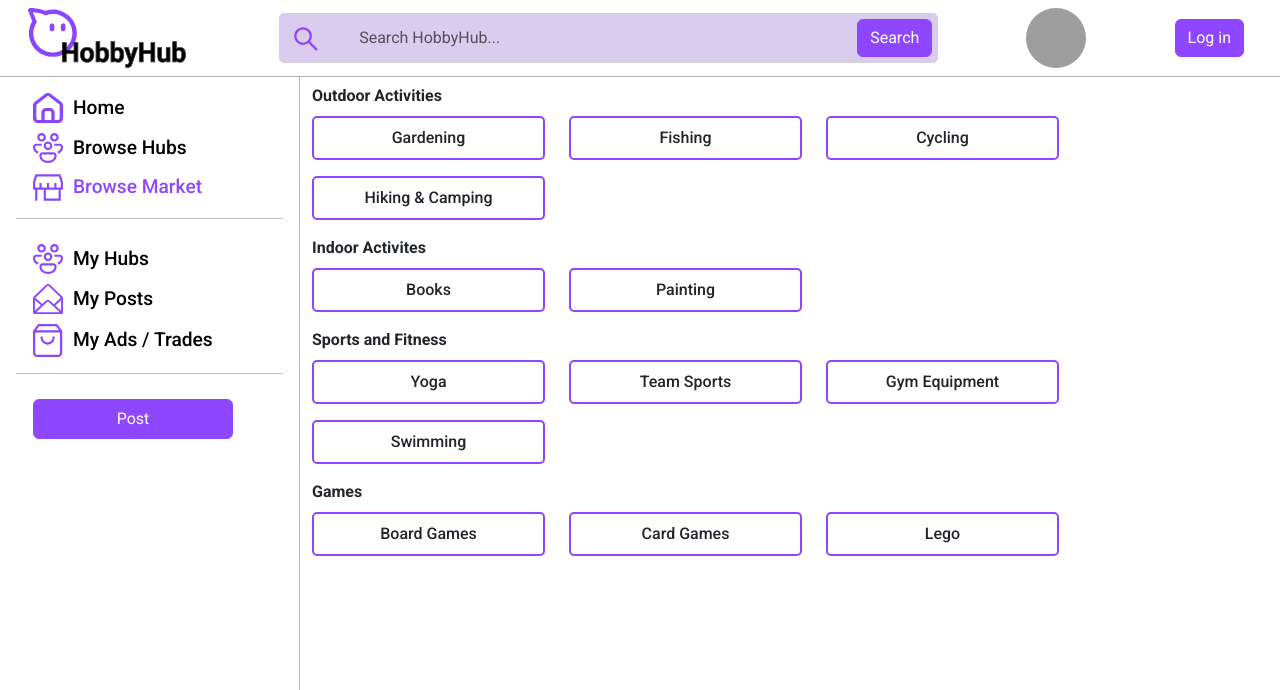
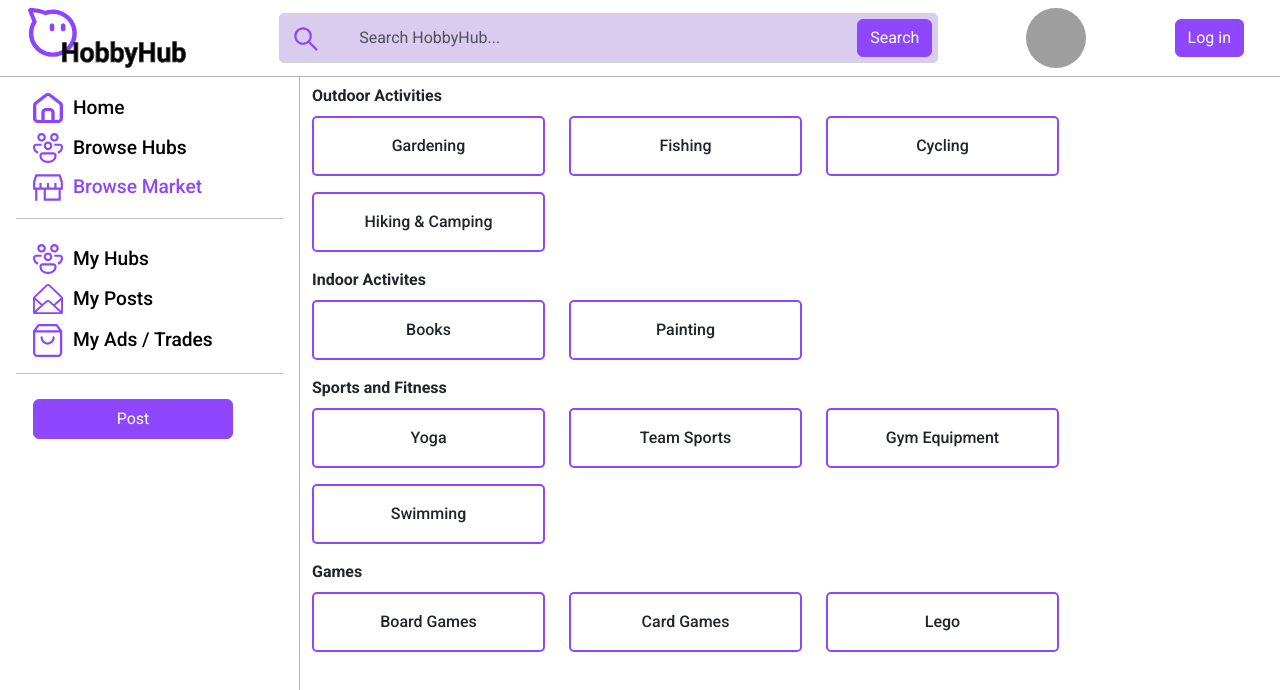
Before and after one commit to michelle-loi/HobbyHub, a React (Vite) app in the folder client/: page /marketplace-selection in a window 1280 px wide. Shown: the top 690 px of the page. Built offline with nearby package versions, Linux system fonts and the light colour scheme; grey boxes are pictures that could not be loaded; what quill-image-resize-module-react would draw is missing.

Commit message:
fix(selection): added back the padding

```diff
--- a/client/src/pages/community-selection/CommunitySelection.jsx
+++ b/client/src/pages/community-selection/CommunitySelection.jsx
@@ -77,7 +77,7 @@ function CommunitySelection() {
                         {category.name}
                         <Row>
                             {category.hubs.map((hub, index) => (
-                                <Col xs={4.5} sm={4} md={3.5} lg={3} key={index} className="col-container my-2 me-4 p-2">
+                                <Col xs={4.5} sm={4} md={3.5} lg={3} key={index} className="col-container my-2 me-4 p-3">
                                     <div className="text-center ">
                                         <Link className='hub-card-link' to={`/${hub.replace(' ', '')}`}>
                                             {hub}
--- a/client/src/pages/marketplace-selection/MarketplaceSelection.jsx
+++ b/client/src/pages/marketplace-selection/MarketplaceSelection.jsx
@@ -21,7 +21,7 @@ const MarketplaceSelection = () => {
                         <Row>
                             {/* <Row id={i} className="font-check"> */}
                             {category.markets.map((market, index) => (
-                                <Col xs={4.5} sm={4} md={3.5} lg={3} key={index} className="col-container my-2 me-4 p-2">
+                                <Col xs={4.5} sm={4} md={3.5} lg={3} key={index} className="col-container my-2 me-4 p-3">
                                     <div className="text-center ">
                                         {market}
                                     </div>
```
